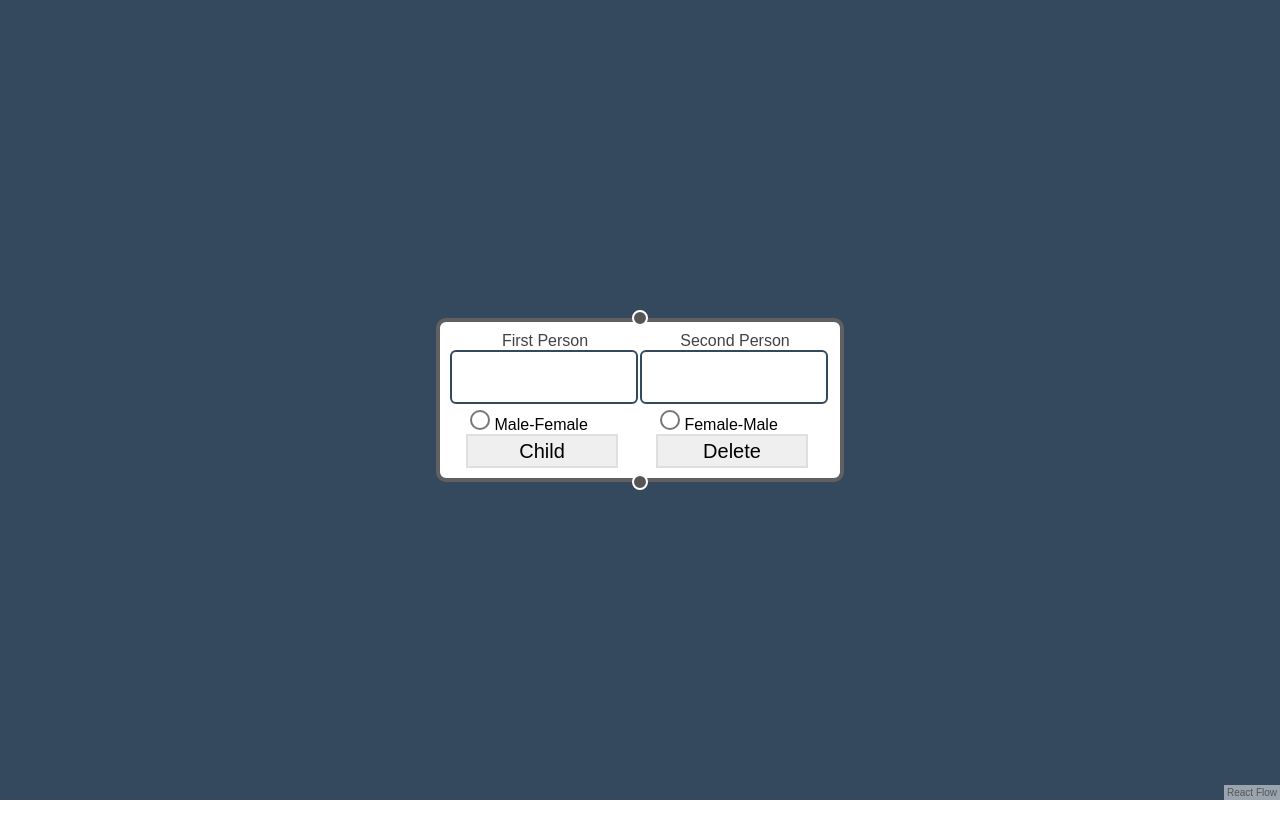
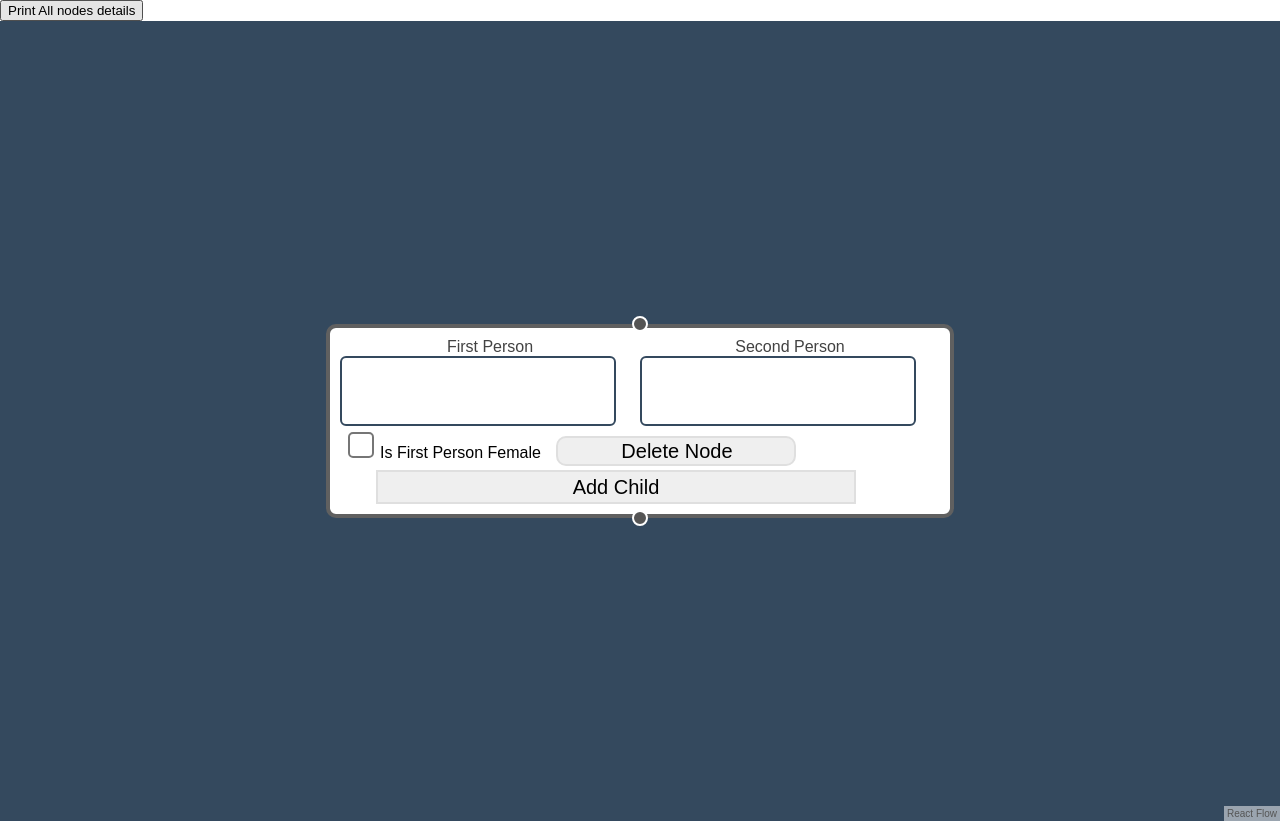
Before and after one commit to vatsalmanvar/know-your-relation, a React (Create React App) app in the folder frontend/: page / in a window 1280 px wide. Before the commit the page ends 800 px from the top, so only its background shows below. Built offline with nearby package versions, Linux system fonts and the light colour scheme.

Commit message:
every funtionality is working

```diff
--- a/frontend/src/components/Demo.js
+++ b/frontend/src/components/Demo.js
@@ -7,41 +7,49 @@ const rfStyle = {
   backgroundColor: '#34495e',
 };
 
-
 const nodeTypes = { textUpdater: TextUpdaterNode };
 
 let globalNodes = [{
   id:'1',
   type: 'textUpdater',
   position: { x: 50, y: 50 },
-  data: { value: 123, child:0 },
-}];
+  data: { value: 123, child:0 ,FN:"xxx", SN:"yyy", male_female:true}}
+];
 let globalCurrNode = {
   id:'1',
   type: 'textUpdater',
   position: { x: 50, y: 50 },
-  data: { value: 123, child:0 },
+  data: { value: 123, child:0, FN:"abc", SN:"def", male_female:true},
 };
 let globalEdges = [];
 
 
-let vatsal="manvar";
-let textbox;
+function TextUpdaterNode({ data }) {
 
-function TextUpdaterNode({ data }) {
-  const onChange = useCallback((evt) => {
-    textbox=evt.target.name;
-    vatsal=evt.target.value;
-    console.log(vatsal,textbox);
+  const onChange1 = useCallback((evt) => {
+    globalCurrNode.data.FN=evt.target.value;
+    console.log(globalCurrNode.data.FN);
   }, []);
-
+  const onChange2 = useCallback((evt) => {
+    globalCurrNode.data.SN=evt.target.value;
+    console.log(globalCurrNode.data.SN);
+  }, []);
+  const handleChange = event => {
+    if (event.target.checked) {
+      globalCurrNode.data.male_female = false;
+      console.log('false');
+    } else {
+      globalCurrNode.data.male_female = true;
+      console.log('true');
+    }
+  };
   const addChild = useCallback((evt)=>{
     globalCurrNode.data.child = globalCurrNode.data.child+1;
     globalNodes.push({
       id: globalCurrNode.id + "-" + (globalCurrNode.data.child).toString(),
       type:'textUpdater',
       position:{x:globalCurrNode.position.x, y:globalCurrNode.position.y+100},
-      data:{ value:Math.random(), child:0},
+      data:{ value:Math.random(), child:0, FN:"xxx", SN:"yyy", male_female:true},
     });
     globalEdges.push({
       id: globalCurrNode.id + "-" + (globalCurrNode.data.child).toString(),
@@ -55,28 +63,23 @@ function TextUpdaterNode({ data }) {
     <div className="text-updater-node">
       <Handle type="target" position={Position.Top} />
       <div>
-
               <div class="flex-container">
                 <div class="flex-child magenta">
                   <label class="text" htmlFor="text" >First Person</label>
-                  <input class="textcss" id="firstPersonName" name="text" onChange={onChange} />
-                  <input class="radio" type="radio" value="Male-Female" name="gender" /> Male-Female
-                  <br></br>
-                  <input class="button" id="addChildButton" type="button" value="Child" onClick={addChild}/>
+                  <input class="textcss"id="firstPersonName" name="text" onChange={onChange1} />
                 </div>
 
                 <div class="flex-child green">
                   <label class="text" htmlFor="text">Second Person</label>
-                  <input class="textcss" id="secondPersonName" name="text" onChange={onChange} />
-                  <input class="radio" type="radio" value="Female-Male" name="gender" /> Female-Male
-                  <br></br>
-                  <input class="button" type="button" value="Delete"/>
-
+                  <input class="textcss" id="secondPersonName" name="text" onChange={onChange2} />
                 </div>
               </div>
 
               <div>
-
+              <input type="checkbox" onClick={handleChange}/>Is First Person Female
+              <input class="deletebutton" type="button" value="Delete Node"/>
+              <br></br>
+              <input class="addchildbutton" id="addChildButton" type="button" value="Add Child" onClick={addChild}/>
               </div>
 
         <div>
@@ -100,23 +103,24 @@ function Flow() {
     setEdges((edges)=>{
       return [...globalEdges,];
     },[]);
-    console.log("onNodeClicked");
-    console.log(nodes);
-    console.log(edges);
   })
 
 
-  const onNodeDragStop = useCallback((event, node) => {
-    globalNodes.map((item)=>{
-      if(node.id === item.id) {
-        item.position.x = node.position.x;
-        item.position.y = node.position.y;
-      }
-    });
-    console.log('onNodeDragStop');
-
+  const onNodeDrag = useCallback((event, node) => {
+    globalCurrNode.position.x = node.position.x;
+    globalCurrNode.position.y = node.position.y;
+    console.log('onNodeDrag');
   })
 
+  const onNodeDragStop = useCallback((event, node) => {
+    globalCurrNode.position.x = node.position.x;
+    globalCurrNode.position.y = node.position.y;
+    setNodes((nodes)=>{
+      return [...globalNodes,];
+    },[]);
+
+    console.log('onNodeDragStop');
+  })
 
   const onNodeMouseEnter = useCallback((event, node)=> {
     globalCurrNode=node;
@@ -131,7 +135,7 @@ function Flow() {
 
 
   const onNodesChange = useCallback(
-    (changes) => setNodes((nds) => applyNodeChanges(changes, nds)),
+    (changes) => setNodes((nds) => applyNodeChanges(changes, globalNodes)),
     [setNodes]
   );
   const onEdgesChange = useCallback(
@@ -143,8 +147,16 @@ function Flow() {
     [setEdges]
   );
 
+  const printgnodes = useCallback((evt) => {
+    globalNodes.map((item)=>{
+      console.log(item.id, item.data.FN, item.data.SN, item.data.male_female);
+    });
+    console.log(globalEdges);
+  }, []);
+
   return (
     <>
+    <button onClick={printgnodes}>Print All nodes details</button>
     <ReactFlow
     nodes={nodes}
     edges={edges}
@@ -157,9 +169,7 @@ function Flow() {
 
     onNodeClick={onNodeClick}
     onNodeMouseEnter={onNodeMouseEnter}
-    //onNodeMouseMove={onNodeMouseMove}
     onNodeMouseLeave={onNodeMouseLeave}
-    //onNodeDragStart={onNodeDragStart}
     //onNodeDrag={onNodeDrag}
     onNodeDragStop={onNodeDragStop}
     />
--- a/frontend/src/components/text-updater-node.css
+++ b/frontend/src/components/text-updater-node.css
@@ -30,7 +30,7 @@
 .flex-container {
   align-content: center;
   display: flex;
-  width: 190px;
+  width: 300px;
 }
 
 .flex-child {
@@ -62,19 +62,29 @@
   vertical-align: middle;
   border-radius: 3px;
   width: 80%;
-  height: 25px;
+  height: 33px;
   background-color: #ffffff;
   border: 1px solid #34495e;
   transition: all 0.2s ease-in-out 0s;
-  font-size: 18px;
+  font-size: 30px;
   line-height: 18px;
   font-weight: normal;
   text-align: center;
 }
 
-.button {
+.deletebutton {
   margin-left: 8px;
   margin-right: auto;
+  border: 1px solid rgb(223, 223, 223);
+  border-radius: 5px;
+  font-size: 10px;
+  height: 15px;
+  width: 40%;
+}
+
+.addchildbutton {
+  margin-top: 2px;
+  margin-left: 18px;
   border: 1px solid rgb(223, 223, 223);
   font-size: 10px;
   height: 17px;
```
